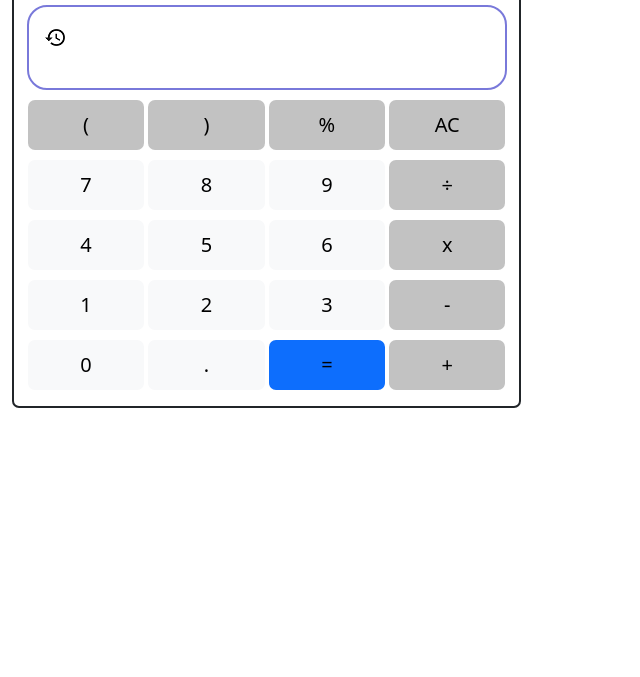
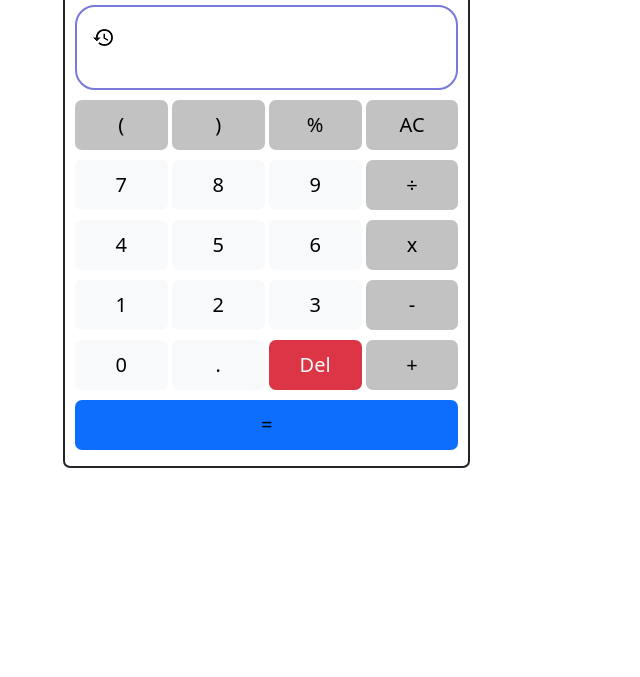
Before and after one commit to Zermoh987/calculator, a plain HTML site: page index.html in a window 1280 px wide. Shown: the part 123-800 px from the top of the page, without its empty margins (0-640 px from the left). Drawn offline with nearby package versions, Linux system fonts and the light colour scheme.

Commit message:
calculator

```diff
--- a/index.html
+++ b/index.html
@@ -11,6 +11,7 @@
             border: 2px solid;
             border-radius: 7px;
             margin: auto;
+            width: 80%;
         }
         .calc_btn {
             padding: 10px;
@@ -101,9 +102,10 @@
                                 <div class="fifth-row">
                                     <button class="calc_btn bg-light" id="r5-1" value="0" onclick="fordisplay('0')">0</button>
                                     <button class="calc_btn bg-light" id="r5-2" value="." onclick="fordisplay('.')">.</button>
-                                    <button class="calc_btn bg-primary" id="r5-3" value="=" onclick="egal()">=</button>
+                                    <button class="calc_btn bg-danger text-light" id="r5-3" value="" onclick="deleted()">Del</button>
                                     <button class="calc_btn" id="r5-3" value="+" onclick="fordisplay('+')">+</button>
                                 </div>
+                                <button class="calc_btn bg-primary" style="width: 95%;" id="r5-3" value="" onclick="egal()">=</button>
                             </div>
                       </div>
                     </div>
@@ -146,6 +148,8 @@
                var egale = eval(equation);
                document.getElementById('ecrans').innerHTML = egale;
            }
+           function deleted(){
+           }
 
         </script>
         <script src="https://cdn.jsdelivr.net/npm/bootstrap@5.1.1/dist/js/bootstrap.bundle.min.js" integrity=""></script>
```
